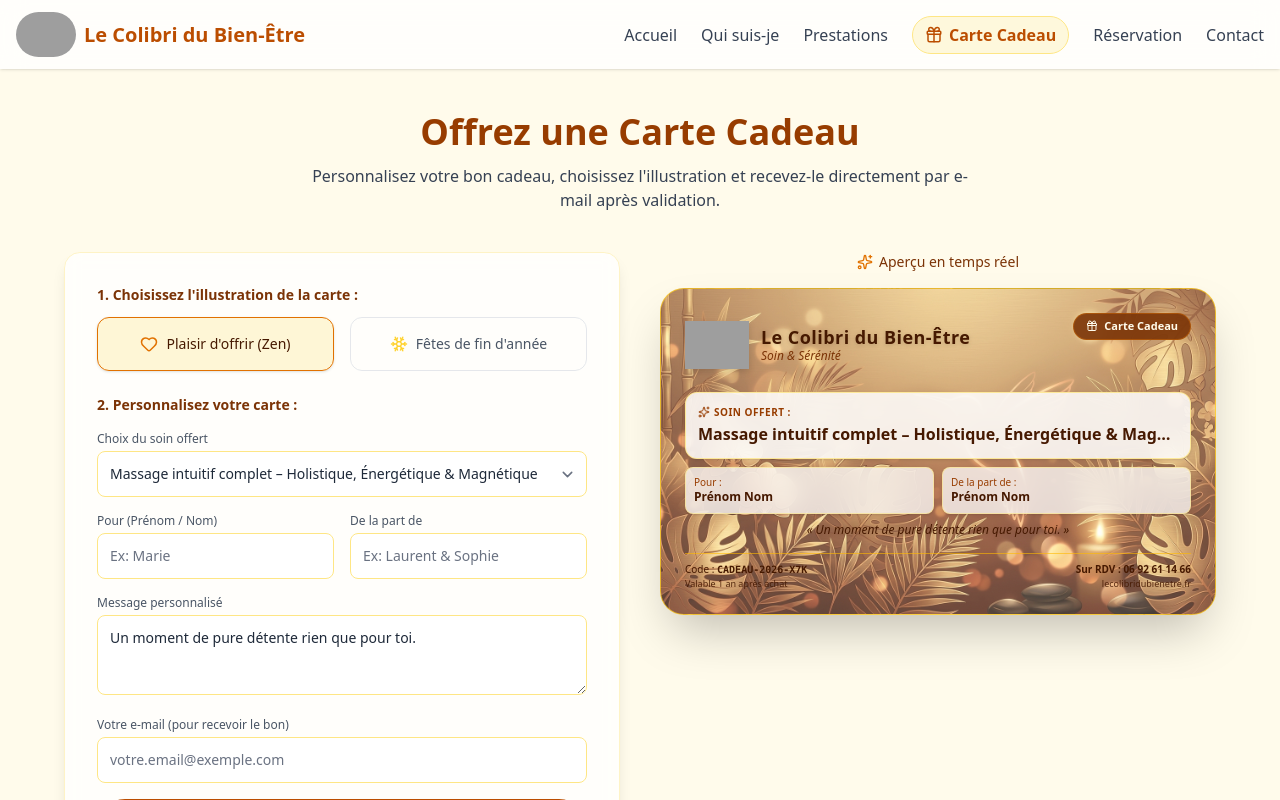
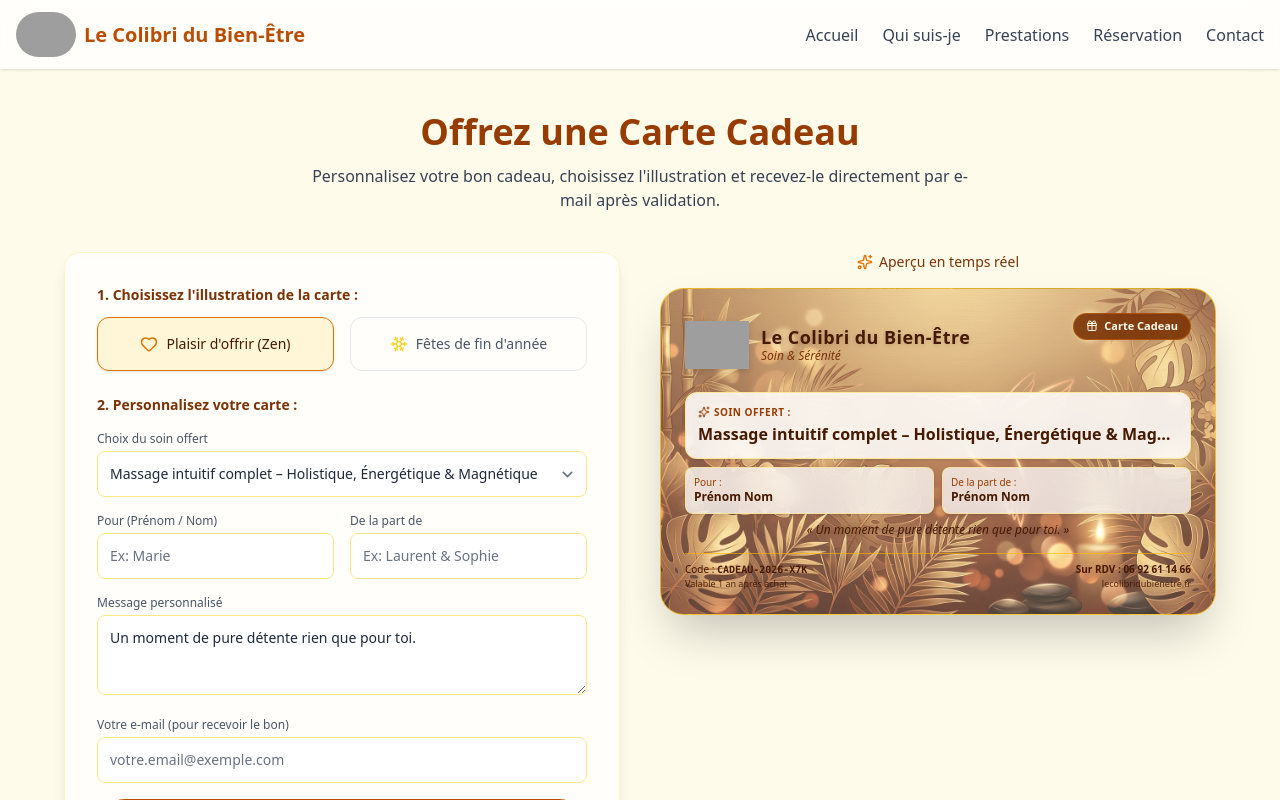
Before and after one commit to jlaw9999-sketch/le-colibri-du-bien-etre, a Next.js app: page /carte-cadeau in a window 1280 px wide. Shown: the top 800 px of the page. Built offline with nearby package versions, Linux system fonts and the light colour scheme; grey boxes are pictures that could not be loaded.

Commit message:
Refactor Navbar by removing Gift link and icon
Removed 'Gift' icon from the Navbar component and adjusted class names.

```diff
--- a/components/Navbar.js
+++ b/components/Navbar.js
@@ -2,7 +2,7 @@
 import { useState } from "react";
 import Link from "next/link";
 import Image from "next/image";
-import { Menu, X, Gift } from "lucide-react";
+import { Menu, X } from "lucide-react";
 import { motion, AnimatePresence } from "framer-motion";
 
 export default function Navbar() {
@@ -26,14 +26,10 @@ export default function Navbar() {
         </Link>
 
         {/* --- MENU DESKTOP --- */}
-        <nav className="hidden md:flex items-center gap-6 text-gray-700 font-medium">
+        <nav className="hidden md:flex gap-6 text-gray-700 font-medium">
           <Link href="/" className="hover:text-amber-700 transition">Accueil</Link>
           <Link href="/qui-suis-je" className="hover:text-amber-700 transition">Qui suis-je</Link>
           <Link href="/prestations" className="hover:text-amber-700 transition">Prestations</Link>
-          <Link href="/carte-cadeau" className="flex items-center gap-1.5 text-amber-700 hover:text-amber-900 font-semibold transition bg-amber-100/60 px-3 py-1.5 rounded-full border border-amber-200">
-            <Gift size={18} className="text-amber-700" />
-            <span>Carte Cadeau</span>
-          </Link>
           <Link href="/reservation" className="hover:text-amber-700 transition">Réservation</Link>
           <Link href="/contact" className="hover:text-amber-700 transition">Contact</Link>
         </nav>
@@ -56,20 +52,12 @@ export default function Navbar() {
             animate={{ opacity: 1, y: 0 }}
             exit={{ opacity: 0, y: -10 }}
             transition={{ duration: 0.3 }}
-            className="md:hidden bg-white/95 backdrop-blur-md shadow-lg absolute top-full left-0 w-full border-t border-amber-100"
+            className="md:hidden bg-white/95 backdrop-blur-md shadow-lg absolute top-full left-0 w-full"
           >
             <div className="flex flex-col items-center py-5 space-y-4 text-amber-800 font-medium text-lg">
               <Link href="/" onClick={() => setIsOpen(false)}>Accueil</Link>
               <Link href="/qui-suis-je" onClick={() => setIsOpen(false)}>Qui suis-je</Link>
               <Link href="/prestations" onClick={() => setIsOpen(false)}>Prestations</Link>
-              <Link
-                href="/carte-cadeau"
-                onClick={() => setIsOpen(false)}
-                className="flex items-center gap-2 bg-amber-700 text-white px-5 py-2 rounded-full font-semibold shadow-sm"
-              >
-                <Gift size={20} />
-                <span>Carte Cadeau</span>
-              </Link>
               <Link href="/reservation" onClick={() => setIsOpen(false)}>Réservation</Link>
               <Link href="/contact" onClick={() => setIsOpen(false)}>Contact</Link>
             </div>
```
